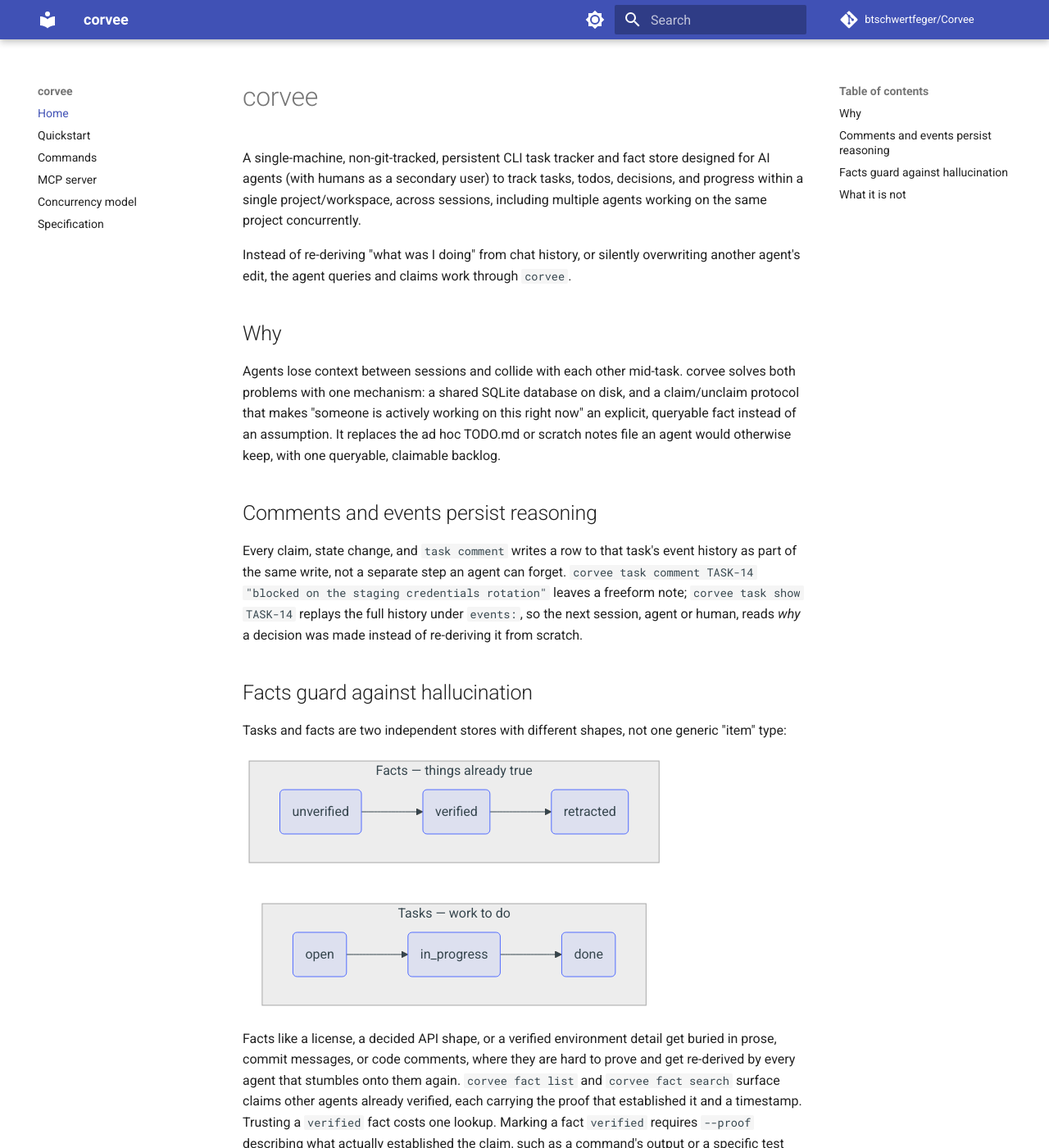
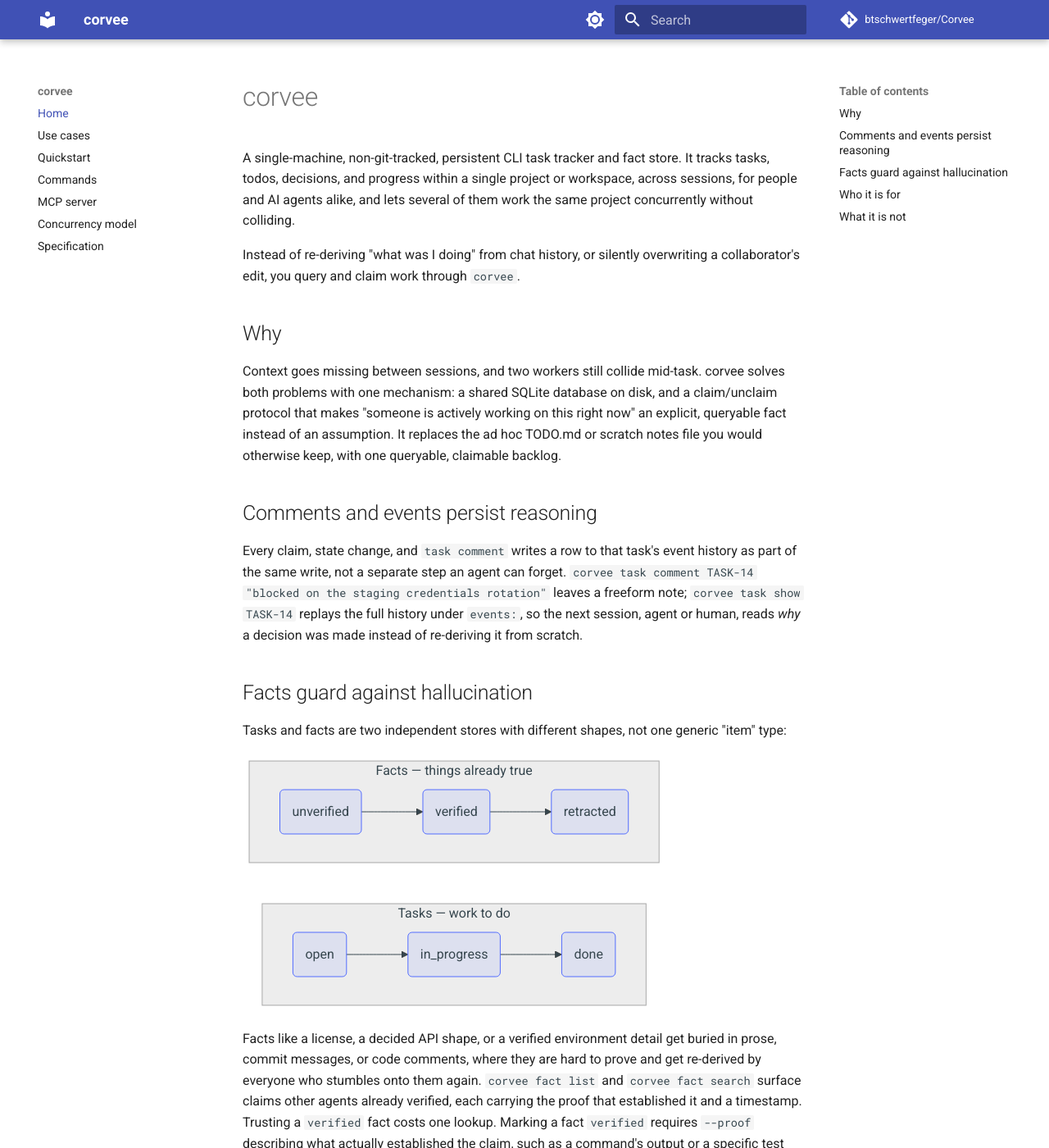
Before and after one commit to btschwertfeger/Corvee, an MkDocs documentation site: the page built from docs/index.md, in a window 1280 px wide and 1400 px high. Shown: the whole window at 82% size. Built offline with MkDocs 1.6.1 and Material for MkDocs 9.7.7, drawn with Linux system fonts in a browser that asks for light colours; comment, search, counter and statistics services are not loaded; some of the changed text lies outside the part shown.

```diff
--- a/docs/index.md
+++ b/docs/index.md
@@ -1,23 +1,22 @@
 # corvee
 
 A single-machine, non-git-tracked, persistent CLI task tracker and fact
-store designed for AI agents (with humans as a secondary user) to
-track tasks, todos, decisions, and progress within a single
-project/workspace, across sessions, including multiple agents working on
-the same project concurrently.
+store. It tracks tasks, todos, decisions, and progress within a single
+project or workspace, across sessions, for people and AI agents alike, and
+lets several of them work the same project concurrently without colliding.
 
 Instead of re-deriving "what was I doing" from chat history, or silently
-overwriting another agent's edit, the agent queries and claims work through
+overwriting a collaborator's edit, you query and claim work through
 `corvee`.
 
 ## Why
 
-Agents lose context between sessions and collide with each other mid-task.
-corvee solves both problems with one mechanism: a shared SQLite database on
-disk, and a claim/unclaim protocol that makes "someone is actively working
-on this right now" an explicit, queryable fact instead of an assumption. It
-replaces the ad hoc TODO.md or scratch notes file an agent would otherwise
-keep, with one queryable, claimable backlog.
+Context goes missing between sessions, and two workers still collide
+mid-task. corvee solves both problems with one mechanism: a shared SQLite
+database on disk, and a claim/unclaim protocol that makes "someone is
+actively working on this right now" an explicit, queryable fact instead of
+an assumption. It replaces the ad hoc TODO.md or scratch notes file you
+would otherwise keep, with one queryable, claimable backlog.
 
 ## Comments and events persist reasoning
 
@@ -48,7 +47,7 @@ flowchart LR
 
 Facts like a license, a decided API shape, or a verified environment detail
 get buried in prose, commit messages, or code comments, where they are hard
-to prove and get re-derived by every agent that stumbles onto them again.
+to prove and get re-derived by everyone who stumbles onto them again.
 `corvee fact list` and `corvee fact search` surface claims other agents
 already verified, each carrying the proof that established it and a
 timestamp. Trusting a `verified` fact costs one lookup. Marking a fact
@@ -56,6 +55,17 @@ timestamp. Trusting a `verified` fact costs one lookup. Marking a fact
 claim, such as a command's output or a specific test run. `fact revise`
 drops a verified fact back to `unverified` the moment its wording changes,
 so `verified` always describes the text currently under it.
+
+## Who it is for
+
+Anything that needs durable state across sessions fits, including code.
+A researcher tracks a reading queue and keeps each verified finding with
+the source behind it. Chapters and editorial decisions are a writer's
+backlog. Certificate rotations and other machine-wide facts live in the
+global database. People run corvee directly, with no agent in the loop,
+and the claim protocol protects a person and an agent sharing one backlog
+the same way it protects two agents. [Use cases](use-cases.md) has worked
+examples.
 
 ## What it is not
 
--- a/mkdocs.yml
+++ b/mkdocs.yml
@@ -1,5 +1,5 @@
 site_name: corvee
-site_description: A local, multi-agent-aware CLI issue tracker
+site_description: A local, multi-agent-aware CLI task tracker and fact store for people and agents
 repo_url: https://github.com/btschwertfeger/Corvee
 repo_name: btschwertfeger/Corvee
 
@@ -24,6 +24,7 @@ theme:
 
 nav:
   - Home: index.md
+  - Use cases: use-cases.md
   - Quickstart: quickstart.md
   - Commands: commands.md
   - MCP server: mcp.md
```
Also changed, not shown: README.md (+31 -13 lines), docs/spec.md (+8 -9 lines), docs/use-cases.md (added, +109 -0 lines).
